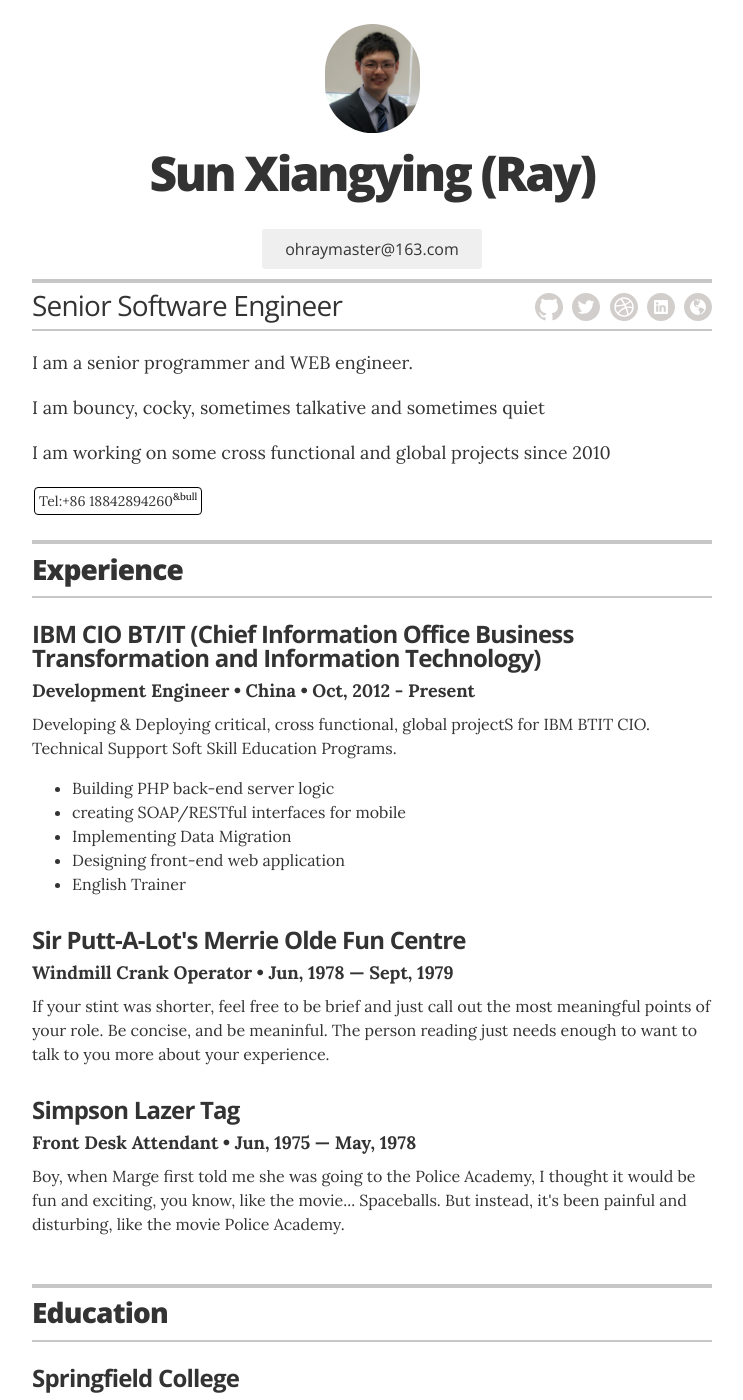
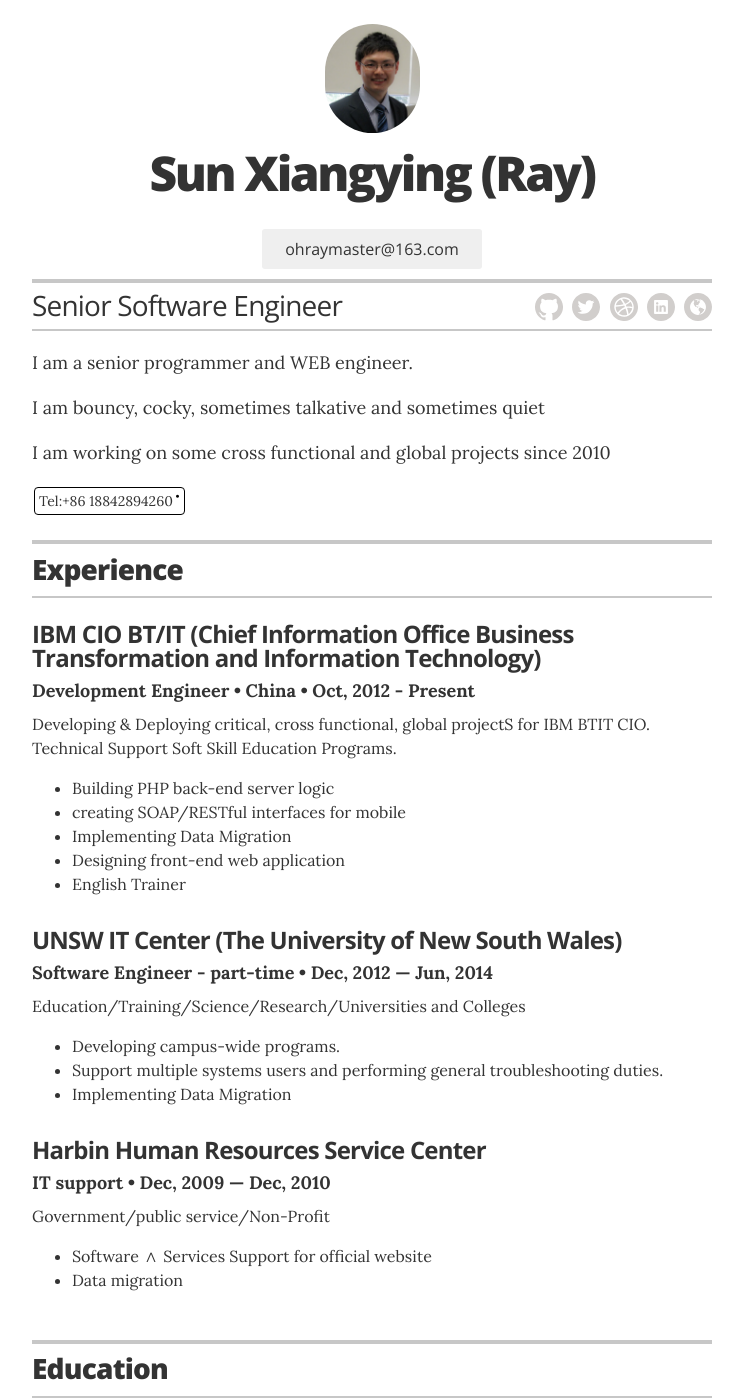
Before and after one commit to ohraymaster/ohraymaster.github.io, a Jekyll site: the page built from index.html, in a window 1280 px wide and 1400 px high. Shown: the whole window, without its empty margins (268-1011 px from the left). Built offline with Jekyll 4.4.1, drawn with Linux system fonts in a browser that asks for light colours.

Commit message:
experience

```diff
--- a/_layouts/resume.html
+++ b/_layouts/resume.html
@@ -36,7 +36,7 @@
 
         <ul class="tag-box inline">
           <!--<li><div>Email: ohraymaster@163.com</div></li>-->
-          <li><a>Tel:+86 18842894260<span>&bull</span></a></li>
+          <li><a>Tel:+86 18842894260<span> &bull; </span></a></li>
           <!--<li><div>Addr: Dalian China </div></li>-->
         </ul>
         {% elsif site.resume_looking_for_work == 'no' %}
@@ -72,18 +72,26 @@
 
         <!-- another resume item -->
         <div class="resume-item">
-          <h3 class="resume-item-title">Sir Putt-A-Lot's Merrie Olde Fun Centre</h3>
-          <h4 class="resume-item-details">Windmill Crank Operator &bull; Jun, 1978 &mdash; Sept, 1979</h4>
-          <p class="resume-item-copy">If your stint was shorter, feel free to be brief and just call out the most meaningful points of your role. Be concise, and be meaninful. The person reading just needs enough to want to talk to you more about your experience.</p>
+          <h3 class="resume-item-title">UNSW IT Center (The University of New South Wales)</h3>
+          <h4 class="resume-item-details">Software Engineer - part-time &bull; Dec, 2012 &mdash; Jun, 2014</h4>
+          <p class="resume-item-copy">Education/Training/Science/Research/Universities and Colleges</p>
+          <ul class="resume-item-list">
+            <li>Developing campus-wide programs.</li>
+            <li>Support multiple systems users and performing general troubleshooting duties.</li>
+            <li>Implementing Data Migration</li>
+          </ul>
 
         </div><!-- end of resume-item -->
 
         <!-- by now you're getting the picture... -->
         <div class="resume-item">
-          <h3 class="resume-item-title">Simpson Lazer Tag</h3>
-          <h4 class="resume-item-details">Front Desk Attendant &bull; Jun, 1975 &mdash; May, 1978</h4>
-          <p class="resume-item-copy">Boy, when Marge first told me she was going to the Police Academy, I thought it would be fun and exciting, you know, like the movie... Spaceballs. But instead, it's been painful and disturbing, like the movie Police Academy.</p>
-
+          <h3 class="resume-item-title">Harbin Human Resources Service Center</h3>
+          <h4 class="resume-item-details">IT support &bull; Dec, 2009 &mdash; Dec, 2010</h4>
+          <p class="resume-item-copy">Government/public service/Non-Profit</p>
+          <ul class="resume-item-list">
+            <li>Software &and; Services Support for official website</li>
+            <li>Data migration</li>
+          </ul>
         </div><!-- end of resume-item -->
 
       </section>
```
